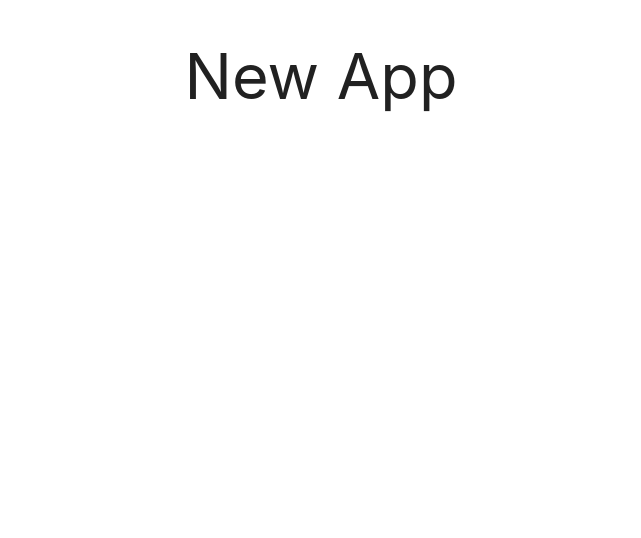
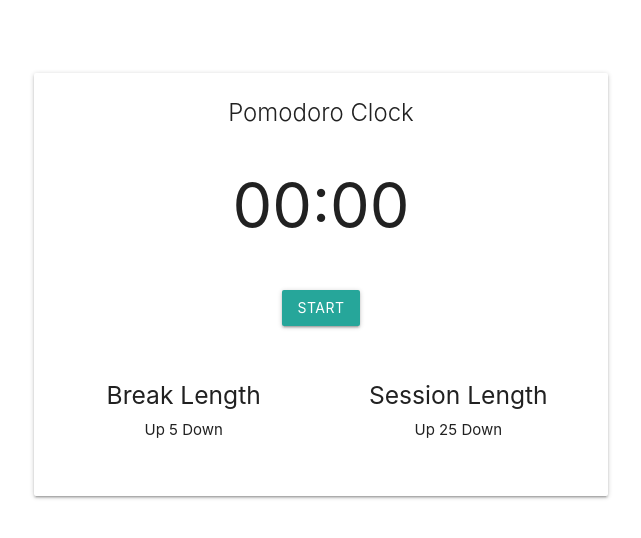
Before and after one commit to deweis/fcc-pomodoro, a React (Create React App) app: page / in a window 1280 px wide. Shown: the top 538 px of the page, without its empty margins (319-960 px from the left). Built offline with nearby package versions, Linux system fonts and the light colour scheme.

Commit message:
Add base elements

```diff
--- a/src/App.css
+++ b/src/App.css
@@ -1,3 +1,8 @@
 .App {
   text-align: center;
+  margin-top: 50px;
 }
+
+button {
+  margin: 25px 0 40px 0;
+}
--- a/src/App.js
+++ b/src/App.js
@@ -5,7 +5,31 @@ class App extends Component {
   render() {
     return (
       <div className="App">
-        <h1>New App</h1>
+        <section className="section">
+          <div className="container">
+            <div className="row">
+              <div className="col s12 m8 offset-m2">
+                <div className="card">
+                  <div className="card-content">
+                    <div className="card-title">Pomodoro Clock</div>
+                    <h1>00:00</h1>
+                    <button className="btn">Start</button>
+                    <div className="row">
+                      <div className="col s6">
+                        <h5>Break Length</h5>
+                        <div style={{ margin: '10px' }}>Up 5 Down</div>
+                      </div>
+                      <div className="col s6">
+                        <h5>Session Length</h5>
+                        <div style={{ margin: '10px' }}>Up 25 Down</div>
+                      </div>
+                    </div>
+                  </div>
+                </div>
+              </div>
+            </div>
+          </div>
+        </section>
       </div>
     );
   }
```
